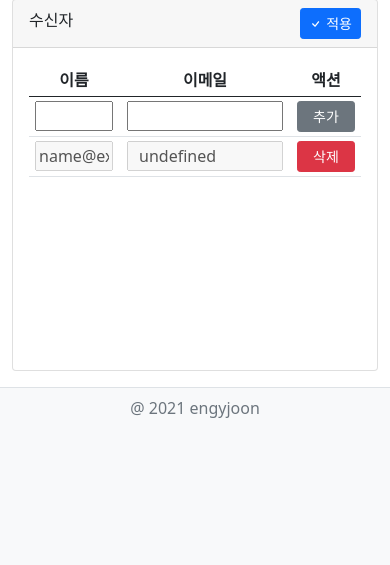
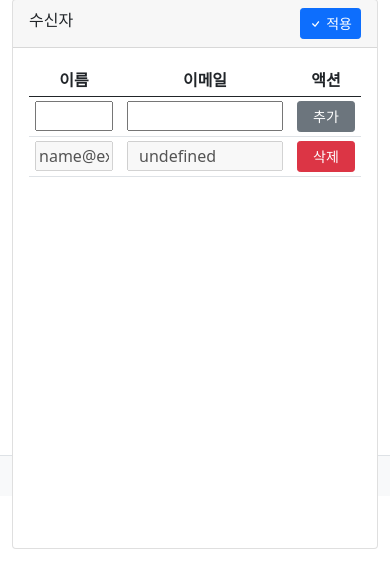
Before and after one commit to engyjoon/jeby, a Django app: template jeby_prj/templates/news/email_setting.html in a window 390 px wide. Shown: the part 464-1029 px from the top of the page. Before the commit the page ends 882 px from the top, so only its background shows below. Run offline with Django 3.2, Linux system fonts and the light colour scheme; the template is opened without the code that fills it: most values are stand-ins (such as "Sample title", 1, 10 or a date in 2020); some libraries are stand-ins or nearby versions.

Commit message:
메일 설정 레이아웃 수정

```diff
--- a/jeby_prj/static/news/css/email_setting.css
+++ b/jeby_prj/static/news/css/email_setting.css
@@ -15,9 +15,12 @@
     /* font-size: 0.9rem; */
 }
 
-#send-time,
+#send-time {
+    height: 500px;
+}
+
 #recipient {
-    height: 352px;
+    height: 500px;
 }
 
 .email-address {
@@ -32,9 +35,12 @@
     /* font-size: 0.9rem; */
 }
 
-#send-time,
+#send-time {
+    height: 322px;
+}
+
 #recipient {
-    height: 322px;
+    height: 500px;
 }
 }
 
@@ -46,8 +52,11 @@
     /* font-size: 0.9rem; */
 }
 
-#send-time,
-#recipient {
+#send-time {
     height: 322px;
 }
+
+#recipient {
+    height: 500px;
 }
+}
```
